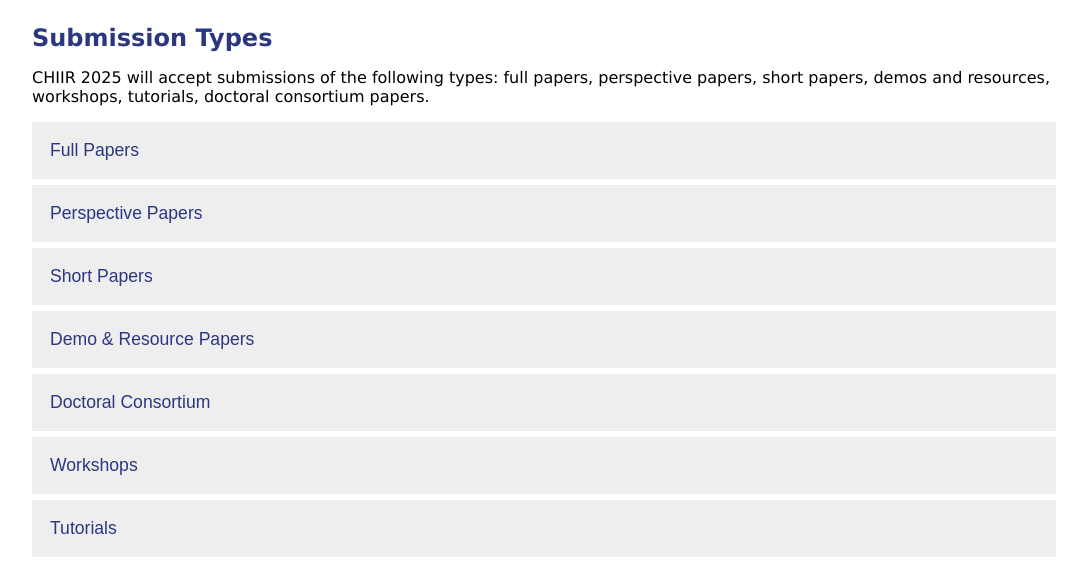
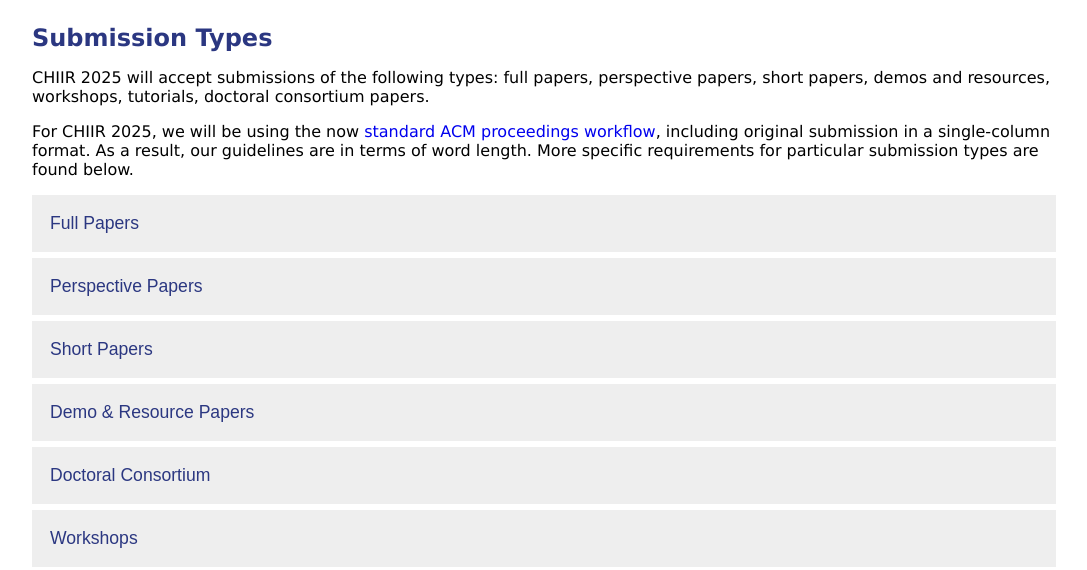
Before and after one commit to damiano/chiir2025.github.io, a plain HTML site: page cfp.html in a window 1280 px wide. Shown: the part 1420-1990 px from the top of the page, without its empty margins (96-1183 px from the left). Drawn offline with Linux system fonts and the light colour scheme.

Commit message:
Single Column Clarifiction
Added more text about single column format.

```diff
--- a/cfp.html
+++ b/cfp.html
@@ -77,6 +77,7 @@
 
 <h1>Submission Types</h1>
 <p>CHIIR 2025 will accept submissions of the following types: full papers, perspective papers, short papers, demos and resources, workshops, tutorials, doctoral consortium papers.</p>
+		<p>For CHIIR 2025, we will be using the now <a href="https://www.acm.org/publications/proceedings-template">standard ACM proceedings workflow</a>, including original submission in a single-column format. As a result, our guidelines are in terms of word length. More specific requirements for particular submission types are found below.</p>
 
 <div>
 <button class="accordion">Full Papers </button>
```
